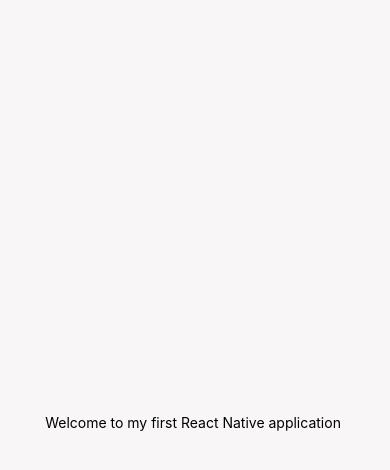
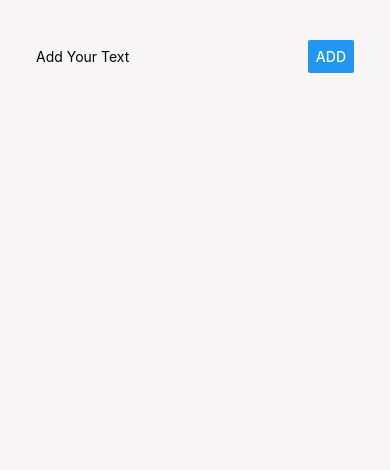
Before and after one commit to jwill9999/react_native_application, a React Native app: screen / in a window 390 px wide. Shown: the top 470 px of the page. Built offline with nearby package versions, Linux system fonts and the light colour scheme.

Commit message:
Text Input, Internal state

```diff
--- a/App.js
+++ b/App.js
@@ -1,11 +1,41 @@
 import React from "react";
-import { StyleSheet, Text, View } from "react-native";
+import { StyleSheet, View, TextInput, Button, Text } from "react-native";
 
 export default class App extends React.Component {
+  constructor(props) {
+    super(props);
+    this.state = { text: "", placeName: [] };
+  }
+  buttonPress = () => {
+    if (this.state.text.trim() === "") {
+      return;
+    }
+    this.setState(prevState => ({
+      placeName: prevState.placeName.concat(prevState.text),
+      text: ""
+    }));
+  };
+
   render() {
+    const places = this.state.placeName.map(place => (
+      <Text key={place}>{place}</Text>
+    ));
     return (
       <View style={styles.container}>
-        <Text>Welcome to my first React Native application </Text>
+        <View style={styles.inputContainer}>
+          <TextInput
+            style={styles.input}
+            value={this.state.text}
+            onChangeText={text => this.setState({ text })}
+            placeholder="Add Your Text"
+          />
+          <Button
+            style={styles.button}
+            title="Add"
+            onPress={this.buttonPress}
+          />
+        </View>
+        <View>{places}</View>
       </View>
     );
   }
@@ -14,8 +44,22 @@
 const styles = StyleSheet.create({
   container: {
     flex: 1,
+    padding: 36,
     backgroundColor: "#f8f6f6",
     alignItems: "center",
-    justifyContent: "center"
+    justifyContent: "flex-start"
+  },
+  input: {
+    width: "70%",
+    height: 40
+  },
+  inputContainer: {
+    width: "100%",
+    flexDirection: "row",
+    justifyContent: "space-between",
+    alignItems: "center"
+  },
+  button: {
+    width: "30%"
   }
 });
```
